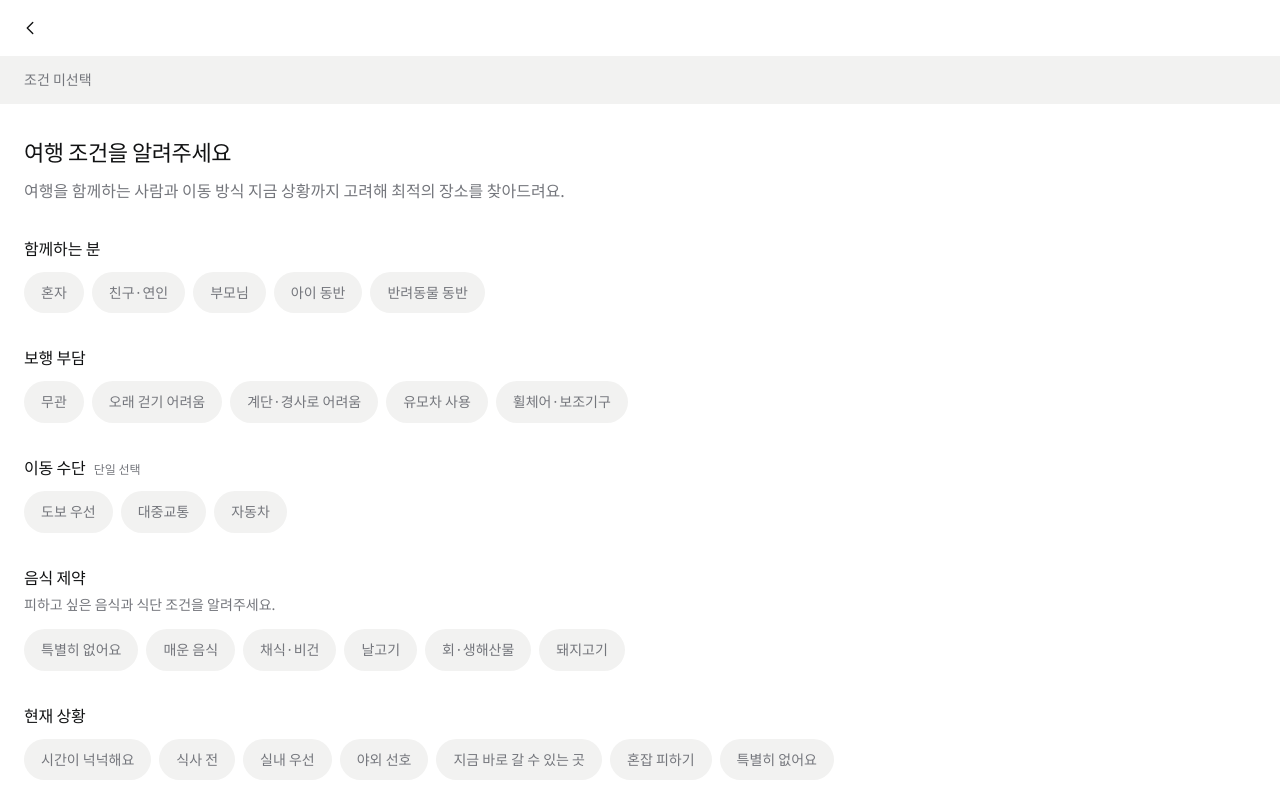
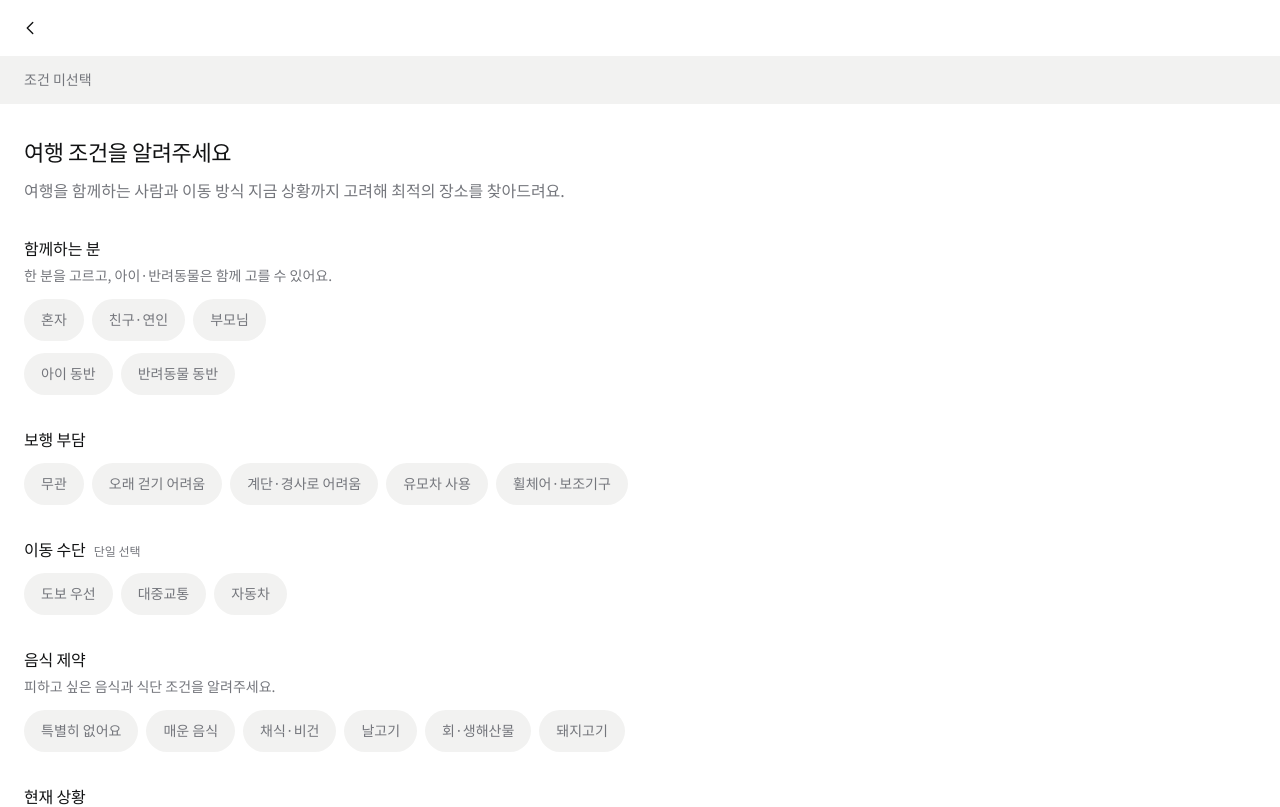
Before and after one commit to sairo-busan/cultural-fit-busan, a Next.js app: page /trip-setup in a window 1280 px wide. Shown: the top 807 px of the page. Built offline with nearby package versions, Linux system fonts and the light colour scheme.

Commit message:
feat: 함께하는 분을 혼합 선택으로 (FE-FEAT-008)
주 동행 단일 + 아이·반려동물 토글 — 유나 9/10 확정
companion_type[] → primary_companion · child_with · pet_with
조건부 문항 트리거를 boolean 으로

```diff
--- a/src/app/trip-setup/page.tsx
+++ b/src/app/trip-setup/page.tsx
@@ -28,17 +28,14 @@ export function TripSetupPage() {
 
   const update = (
     key: keyof TripSetup,
-    value: string | string[] | null,
+    value: string | string[] | boolean | null,
   ) => {
     const next: TripSetup = { ...setup, [key]: value };
 
     // 트리거가 풀리면 딸린 조건부 답을 비운다 (화면설계서 §C).
     // 남겨두면 화면에 안 보이는 값이 엔진으로 넘어간다.
-    if (key === "companion_type") {
-      const picked = (value ?? []) as string[];
-      if (!picked.includes("CHILD")) next.child_age_group = null;
-      if (!picked.includes("PET")) next.pet_carry = null;
-    }
+    if (key === "child_with" && !value) next.child_age_group = null;
+    if (key === "pet_with" && !value) next.pet_carry = null;
 
     setSetup(next);
   };
@@ -99,7 +96,7 @@ export function TripSetupPage() {
                     <p id={titleId} className="ds-title-1 text-ink">
                       {question.title}
                     </p>
-                    {!question.multiple && (
+                    {!question.multiple && !question.toggles && (
                       <span className="ds-caption text-gray-600">
                         {TRIP_SETUP_COPY.singleHint}
                       </span>
@@ -128,6 +125,28 @@ export function TripSetupPage() {
                     onDeselect={() => update(question.key, null)}
                   />
                 )}
+
+                {question.toggles && (
+                  <CheckChipGroup
+                    labelledBy={titleId}
+                    options={question.toggles.map((t) => t.option)}
+                    values={question.toggles
+                      .filter((t) => setup[t.key])
+                      .map((t) => t.option.value)}
+                    onChange={(values) => {
+                      const next = { ...setup };
+                      for (const toggle of question.toggles ?? []) {
+                        const on = values.includes(toggle.option.value);
+                        (next[toggle.key] as boolean) = on;
+                        if (!on && toggle.key === "child_with")
+                          next.child_age_group = null;
+                        if (!on && toggle.key === "pet_with")
+                          next.pet_carry = null;
+                      }
+                      setSetup(next);
+                    }}
+                  />
+                )}
               </div>
             );
           })}
--- a/src/data/tripSetup.ts
+++ b/src/data/tripSetup.ts
@@ -23,13 +23,12 @@ export const TRIP_SETUP_COPY = {
 export const TRIP_QUESTIONS: TripQuestion[] = [
   {
     id: "CMP01",
-    key: "companion_type",
-    multiple: true,
+    key: "primary_companion",
     title: "함께하는 분",
+    helperText: "한 분을 고르고, 아이·반려동물은 함께 고를 수 있어요.",
     options: [
       {
         value: "SOLO",
-        conflictsWith: ["FRIEND_COUPLE", "PARENTS", "CHILD"],
         label: "혼자",
         description: "내 일정과 속도에 맞는 장소를 찾습니다.",
       },
@@ -43,15 +42,23 @@ export const TRIP_QUESTIONS: TripQuestion[] = [
         label: "부모님",
         description: "함께 편안하게 이용할 수 있는 장소를 찾습니다.",
       },
+    ],
+    toggles: [
       {
+        key: "child_with",
+        option: {
           value: "CHILD",
           label: "아이 동반",
           description: "아이의 연령을 확인해 안전성과 흥미를 반영합니다.",
         },
+      },
       {
+        key: "pet_with",
+        option: {
           value: "PET",
           label: "반려동물 동반",
           description: "동반 허용 여부와 이동 조건을 확인합니다.",
+        },
       },
     ],
   },
@@ -60,7 +67,7 @@ export const TRIP_QUESTIONS: TripQuestion[] = [
     key: "child_age_group",
     title: "아이는 몇 살인가요?",
     helperText: "여러 명이면 가장 어린 아이를 기준으로 골라주세요.",
-    showWhen: { key: "companion_type", equals: "CHILD" },
+    showWhen: { key: "child_with", equals: true },
     options: [
       {
         value: "INFANT",
@@ -89,7 +96,7 @@ export const TRIP_QUESTIONS: TripQuestion[] = [
     key: "pet_carry",
     title: "반려동물과 어떻게 이동하시나요?",
     helperText: "캐리어를 쓰시면 실내도 가능한 곳이 늘어납니다.",
-    showWhen: { key: "companion_type", equals: "PET" },
+    showWhen: { key: "pet_with", equals: true },
     options: [
       {
         value: "LEASH",
@@ -200,7 +207,8 @@ export const TRIP_QUESTIONS: TripQuestion[] = [
       {
         value: "NO_PORK",
         label: "돼지고기",
-        description: "돼지고기 없는 선택지가 확인된 장소를 우선하고, 충돌이 확인된 후보는 제외합니다.",
+        description:
+          "돼지고기 없는 선택지가 확인된 장소를 우선하고, 충돌이 확인된 후보는 제외합니다.",
       },
     ],
   },
@@ -239,20 +247,24 @@ export const TRIP_QUESTIONS: TripQuestion[] = [
       {
         value: "AVOID_CROWD",
         label: "혼잡 피하기",
-        description: "실시간이라고 표현하지 않고 예상 혼잡이 낮은 후보를 우선합니다.",
+        description:
+          "실시간이라고 표현하지 않고 예상 혼잡이 낮은 후보를 우선합니다.",
       },
       {
         value: "NONE",
         exclusive: true,
         label: "특별히 없어요",
-        description: "추가 상황 보정을 적용하지 않습니다. 자동 날씨·계절·시간 보정은 유지됩니다.",
+        description:
+          "추가 상황 보정을 적용하지 않습니다. 자동 날씨·계절·시간 보정은 유지됩니다.",
       },
     ],
   },
 ];
 
 export const DEFAULT_TRIP_SETUP: TripSetup = {
-  companion_type: [],
+  primary_companion: null,
+  child_with: false,
+  pet_with: false,
   child_age_group: null,
   pet_carry: null,
   mobility_care: [],
@@ -263,15 +275,10 @@ export const DEFAULT_TRIP_SETUP: TripSetup = {
 
 /** 지금 화면에 보여야 하는 문항만 (조건부 문항 필터) */
 export function visibleQuestions(setup: TripSetup): TripQuestion[] {
-  return TRIP_QUESTIONS.filter(
-    (q) => {
+  return TRIP_QUESTIONS.filter((q) => {
     if (!q.showWhen) return true;
-      const value = setup[q.showWhen.key];
-      return Array.isArray(value)
-        ? value.includes(q.showWhen.equals as never)
-        : value === q.showWhen.equals;
-    },
-  );
+    return setup[q.showWhen.key] === q.showWhen.equals;
+  });
 }
 
 /**
@@ -283,12 +290,16 @@ export function summaryLabels(setup: TripSetup): string[] {
 
   for (const question of visibleQuestions(setup)) {
     const value = setup[question.key];
-    const picked = Array.isArray(value) ? value : value === null ? [] : [value];
+    const picked = Array.isArray(value) ? value : value ? [value] : [];
 
     for (const code of picked) {
       const label = question.options.find((o) => o.value === code)?.label;
       if (label) labels.push(label);
     }
+
+    for (const toggle of question.toggles ?? []) {
+      if (setup[toggle.key]) labels.push(toggle.option.label);
+    }
   }
 
   return labels;
--- a/src/types/trip.ts
+++ b/src/types/trip.ts
@@ -16,13 +16,8 @@ import type { ChoiceOption } from "@/components/common/ChoiceChipGroup";
  * ─────────────────────────────────────────────────────────────
  */
 
-/** `CMP01` — 함께하는 분. 엑셀 점수판의 동행 5컬럼과 1:1 대응한다. */
-export type CompanionType =
-  | "SOLO"
-  | "FRIEND_COUPLE"
-  | "PARENTS"
-  | "CHILD"
-  | "PET";
+/** `CMP01` — 주 동행. 아이·반려동물은 별도 boolean 으로 나눠 저장한다. */
+export type PrimaryCompanion = "SOLO" | "FRIEND_COUPLE" | "PARENTS";
 
 /** `CHILD01` — `companion_type = CHILD` 일 때만 */
 export type ChildAgeGroup = "INFANT" | "PRESCHOOL" | "ELEMENTARY" | "TEEN";
@@ -32,23 +27,14 @@ export type PetCarry = "LEASH" | "CARRIER" | "BOTH";
 
 /** `MOB01` — 보행 부담 */
 export type MobilityCare =
-  | "NONE"
-  | "LONG_WALK"
-  | "STAIRS"
-  | "STROLLER"
-  | "WHEELCHAIR";
+  "NONE" | "LONG_WALK" | "STAIRS" | "STROLLER" | "WHEELCHAIR";
 
 /** `TRN01` — 이동 수단. 동선 계산에만 쓰고 CF8·동행 점수에는 반영하지 않는다. */
 export type TransportMode = "WALK" | "TRANSIT" | "CAR";
 
 /** `FOOD01` — 음식 제약. 충돌이 **확인된** 장소만 제외한다(UNKNOWN은 유지). */
 export type FoodRestriction =
-  | "NONE"
-  | "NO_SPICY"
-  | "VEGAN"
-  | "NO_RAW_MEAT"
-  | "NO_RAW_SEAFOOD"
-  | "NO_PORK";
+  "NONE" | "NO_SPICY" | "VEGAN" | "NO_RAW_MEAT" | "NO_RAW_SEAFOOD" | "NO_PORK";
 
 /**
  * `CTX01` — 현재 상황.
@@ -66,10 +52,14 @@ export type CurrentContext =
 // === 저장 객체 ===
 
 export type TripSetup = {
-  companion_type: CompanionType[];
-  /** `companion_type` 에 `CHILD` 가 없으면 null */
+  /** 주 동행 — 셋 중 하나. 유나 9/10 확정 */
+  primary_companion: PrimaryCompanion | null;
+  /** 주 동행과 별개로 추가 선택 */
+  child_with: boolean;
+  pet_with: boolean;
+  /** `child_with` 가 false 면 null */
   child_age_group: ChildAgeGroup | null;
-  /** `companion_type` 에 `PET` 이 없으면 null */
+  /** `pet_with` 가 false 면 null */
   pet_carry: PetCarry | null;
   /** 복수 — "오래 걷기 어렵고 계단도 어려움" 같은 조합이 흔하다 */
   mobility_care: MobilityCare[];
@@ -92,8 +82,13 @@ export type TripQuestion = {
   helperText?: string;
   options: ChoiceOption[];
   /**
+   * 같은 문항 안에서 독립으로 켜고 끄는 선택지 (CMP01 의 아이·반려동물 동반).
+   * 주 선택과 배타가 아니라 함께 고를 수 있다.
+   */
+  toggles?: { key: keyof TripSetup; option: ChoiceOption }[];
+  /**
    * 조건부 노출. 트리거 문항에서 이 값이 골라졌을 때만 보인다.
    * 시트 `show_when` 의 `companion_type=CHILD` 를 옮긴 것.
    */
-  showWhen?: { key: keyof TripSetup; equals: string };
+  showWhen?: { key: keyof TripSetup; equals: string | boolean };
 };
```
Lines whose indentation alone changed are shown as unchanged.
